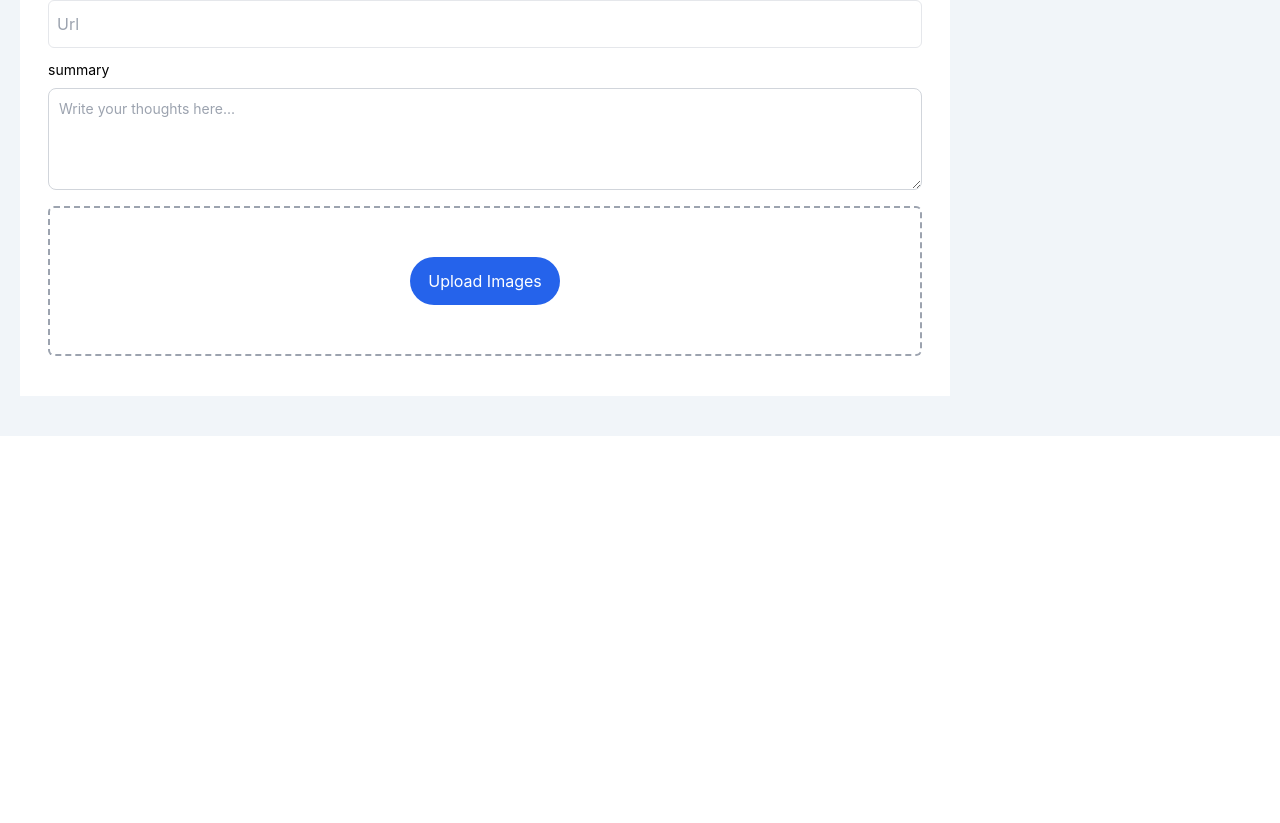
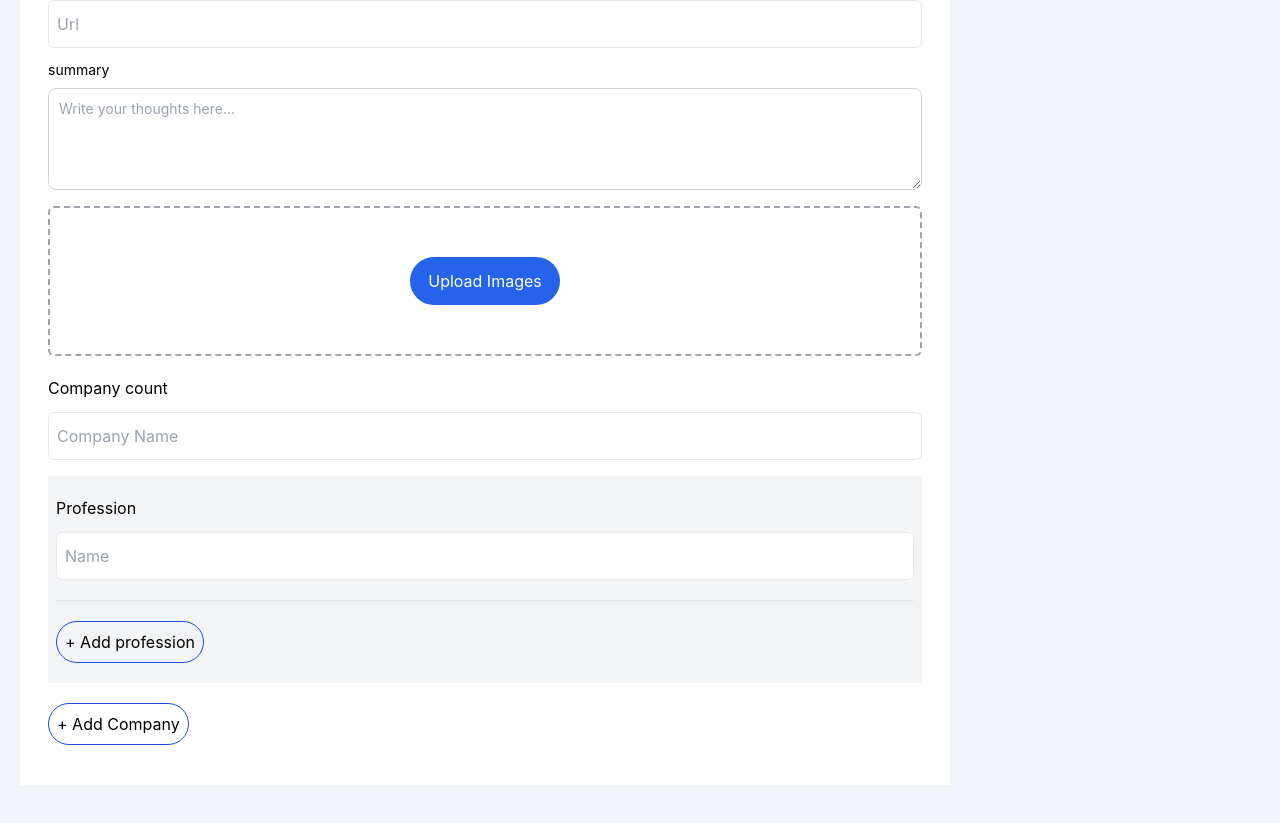
Before and after one commit to shohan-ch/qr-scanner, a React (Create React App) app: page / in a window 1280 px wide. Shown: the part 1543-2366 px from the top of the page. Before the commit the page ends 1979 px from the top, so only its background shows below. Built offline with nearby package versions, Linux system fonts and the light colour scheme.

Commit message:
Company container design initially done

```diff
--- /dev/null
+++ b/src/components/Utils/CompaniesAddContainer.jsx
@@ -0,0 +1,33 @@
+import InputField from "../Forms/InputField";
+import Button from "./Button";
+
+const CompaniesAddContainer = () => {
+  return (
+    <>
+      <div className="mx-2 mt-5">
+        <h2>Company count</h2>
+        <InputField
+          name="company"
+          placeholder="Company Name"
+          className="bg-white"
+        />
+        <div className="px-2 py-5 mt-4 bg-gray-100">
+          <h2>Profession</h2>
+
+          <InputField
+            name="profession"
+            className="bg-white"
+            placeholder="Name"
+          />
+          <hr className="mt-5 mb-0 divide-x" />
+          <Button>Add profession</Button>
+        </div>
+      </div>
+      <div className="px-2">
+        <Button>Add Company</Button>
+      </div>
+    </>
+  );
+};
+
+export default CompaniesAddContainer;
--- a/src/components/Vcard/VcardInformation.jsx
+++ b/src/components/Vcard/VcardInformation.jsx
@@ -7,6 +7,7 @@ import LocationInputContainer from "../Location/LocationInputContainer";
 import ImageUploadContainer from "../Utils/ImageUploadContainer";
 import MultipleInputField from "../Utils/MultipleInputField";
 import TelephoneAddView from "../Utils/TelephoneAddView";
+import CompaniesAddContainer from "../Utils/CompaniesAddContainer";
 
 const VcardInformation = () => {
   const formDispatch = useFormFieldDispatch();
@@ -79,6 +80,8 @@ const VcardInformation = () => {
           handleChange={(e) => console.log(e.target.value)}
         />
         <ImageUploadContainer />
+
+        <CompaniesAddContainer />
       </div>
     </>
   );
```
